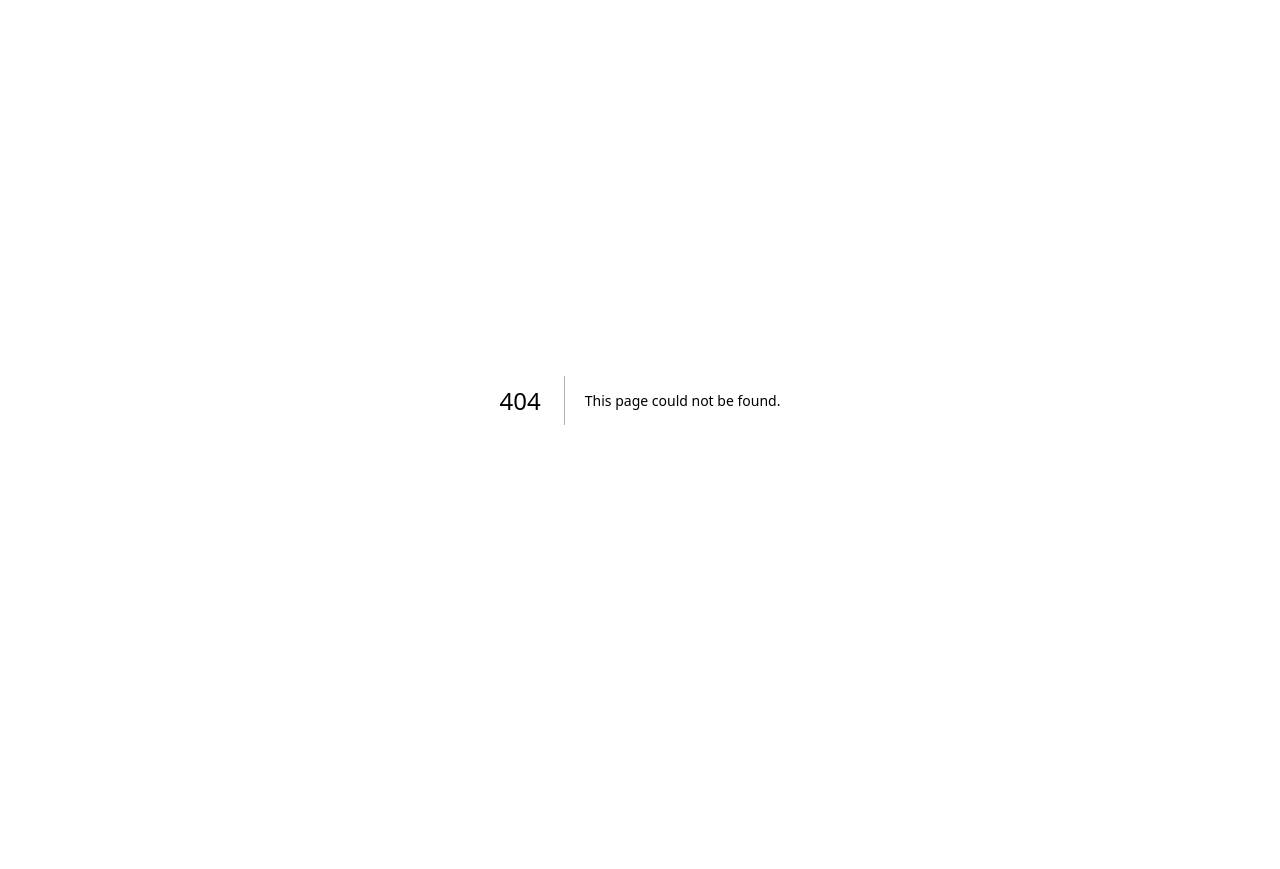
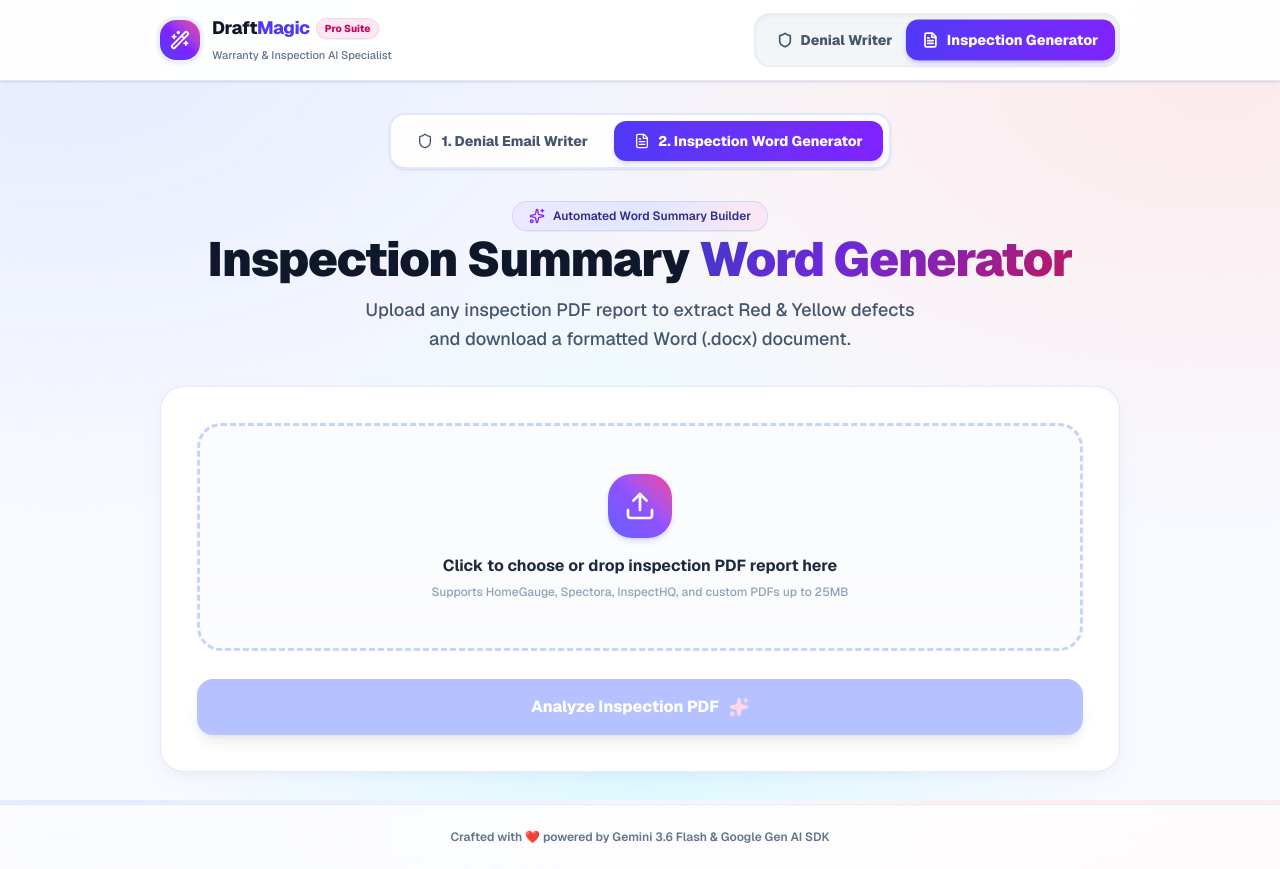
Before and after one commit to hunterom-pe/rubi-project, a Next.js app: page /inspection in a window 1280 px wide. Before the commit this address had no page. Before the commit the page ends 800 px from the top, so only its background shows below. Built offline with nearby package versions, Linux system fonts and the light colour scheme.

Commit message:
feat: add dedicated /inspection URL route so the inspection tool is directly accessible via http://localhost:3000/inspection

```diff
--- a/app/components/Navbar.jsx
+++ b/app/components/Navbar.jsx
@@ -1,17 +1,23 @@
 "use client";
 
+import Link from "next/link";
+import { usePathname } from "next/navigation";
 import { Shield, FileText, Wand2 } from "lucide-react";
 
 export default function Navbar({ activeTab, setActiveTab }) {
+  const pathname = usePathname();
+  const currentTab = activeTab || (pathname === "/inspection" ? "inspection" : "denial");
+
   return (
     <header className="bg-white/95 backdrop-blur-md border-b border-indigo-100 sticky top-0 z-[100] shadow-sm">
       <div className="max-w-5xl mx-auto px-4 sm:px-6 lg:px-8">
         <div className="flex items-center justify-between h-16 sm:h-20">
 
           {/* Brand Logo & Title */}
-          <div
+          <Link
+            href="/"
+            onClick={() => setActiveTab && setActiveTab("denial")}
             className="flex items-center gap-3 cursor-pointer group select-none"
-            onClick={() => setActiveTab("denial")}
           >
             <div className="p-2.5 bg-gradient-to-tr from-indigo-600 via-violet-600 to-pink-500 text-white rounded-2xl shadow-md group-hover:scale-105 transition-transform duration-200 ring-4 ring-indigo-50">
               <Wand2 className="w-5 h-5 stroke-[2.2]" />
@@ -29,45 +35,35 @@
                 Warranty & Inspection AI Specialist
               </span>
             </div>
-          </div>
+          </Link>
 
-          {/* Clickable Navigation Tabs */}
+          {/* Clickable Navigation Tabs with Direct Routes */}
           <nav className="flex items-center bg-slate-100/90 p-1.5 rounded-2xl border border-slate-200/80 shadow-inner relative z-50">
-            <button
-              id="tab-denial"
-              type="button"
-              onClick={(e) => {
-                e.preventDefault();
-                e.stopPropagation();
-                setActiveTab("denial");
-              }}
+            <Link
+              href="/"
+              onClick={() => setActiveTab && setActiveTab("denial")}
               className={`flex items-center gap-2 px-4 py-2.5 rounded-xl text-xs sm:text-sm font-extrabold transition-all duration-200 cursor-pointer select-none relative z-50 ${
-                activeTab === "denial"
+                currentTab === "denial"
                   ? "bg-gradient-to-r from-indigo-600 to-violet-600 text-white shadow-md shadow-indigo-500/25 scale-[1.02]"
                   : "text-slate-600 hover:text-indigo-600 hover:bg-white/80"
               }`}
             >
               <Shield className="w-4 h-4 stroke-[2.5]" />
               <span>Denial Writer</span>
-            </button>
+            </Link>
 
-            <button
-              id="tab-inspection"
-              type="button"
-              onClick={(e) => {
-                e.preventDefault();
-                e.stopPropagation();
-                setActiveTab("inspection");
-              }}
+            <Link
+              href="/inspection"
+              onClick={() => setActiveTab && setActiveTab("inspection")}
               className={`flex items-center gap-2 px-4 py-2.5 rounded-xl text-xs sm:text-sm font-extrabold transition-all duration-200 cursor-pointer select-none relative z-50 ${
-                activeTab === "inspection"
+                currentTab === "inspection"
                   ? "bg-gradient-to-r from-indigo-600 to-violet-600 text-white shadow-md shadow-indigo-500/25 scale-[1.02]"
                   : "text-slate-600 hover:text-indigo-600 hover:bg-white/80"
               }`}
             >
               <FileText className="w-4 h-4 stroke-[2.5]" />
               <span>Inspection Generator</span>
-            </button>
+            </Link>
           </nav>
 
         </div>
--- /dev/null
+++ b/app/inspection/page.js
@@ -0,0 +1,55 @@
+"use client";
+
+import Navbar from "../components/Navbar";
+import InspectionGenerator from "../components/InspectionGenerator";
+import Link from "next/link";
+import { Shield, FileText } from "lucide-react";
+
+export default function InspectionPage() {
+  return (
+    <div className="min-h-screen text-slate-900 flex flex-col justify-between">
+
+      {/* Top Navbar */}
+      <Navbar activeTab="inspection" />
+
+      {/* Main Tab View Container */}
+      <div className="mx-auto w-full py-8 px-4 sm:px-6 lg:px-8 flex-1 max-w-5xl">
+
+        {/* Secondary Page Tab Switcher */}
+        <div className="flex justify-center mb-8">
+          <div className="bg-white/90 backdrop-blur-md p-1.5 rounded-2xl border-2 border-indigo-100 shadow-sm inline-flex items-center gap-1.5">
+            <Link
+              href="/"
+              className="flex items-center gap-2 px-5 py-2.5 rounded-xl text-xs sm:text-sm font-extrabold transition-all cursor-pointer text-slate-600 hover:bg-slate-100 hover:text-indigo-600"
+            >
+              <Shield className="w-4 h-4" />
+              <span>1. Denial Email Writer</span>
+            </Link>
+
+            <Link
+              href="/inspection"
+              className="flex items-center gap-2 px-5 py-2.5 rounded-xl text-xs sm:text-sm font-extrabold transition-all cursor-pointer bg-gradient-to-r from-indigo-600 to-violet-600 text-white shadow-md shadow-indigo-500/20"
+            >
+              <FileText className="w-4 h-4" />
+              <span>2. Inspection Word Generator</span>
+            </Link>
+          </div>
+        </div>
+
+        {/* INSPECTION SUMMARY WORD GENERATOR */}
+        <div className="animate-in fade-in duration-300">
+          <InspectionGenerator />
+        </div>
+
+      </div>
+
+      {/* Playful Footer */}
+      <footer className="text-center text-xs text-slate-500 py-6 border-t border-indigo-100 bg-white/80 backdrop-blur-md">
+        <p className="font-semibold">
+          Crafted with ❤️ powered by Gemini 3.6 Flash & Google Gen AI SDK
+        </p>
+      </footer>
+
+    </div>
+  );
+}
--- a/app/page.js
+++ b/app/page.js
@@ -3,6 +3,7 @@
 import { useState, useEffect } from "react";
 import Navbar from "./components/Navbar";
 import InspectionGenerator from "./components/InspectionGenerator";
+import Link from "next/link";
 import {
   Shield, Sparkles, Copy, Check, AlertCircle, RefreshCw,
   Info, FileText, Send, History, Trash2, ExternalLink, Search, Clock, Download, ChevronRight, Bookmark, Wand2, Zap, HeartHandshake
@@ -208,11 +209,11 @@
       {/* Main Tab View Container */}
       <div className={`mx-auto w-full py-8 px-4 sm:px-6 lg:px-8 flex-1 ${activeTab === "inspection" ? "max-w-5xl" : "max-w-3xl"}`}>
 
-        {/* Secondary Page Tab Switcher */}
+        {/* Secondary Page Tab Switcher with Direct Links */}
         <div className="flex justify-center mb-8">
           <div className="bg-white/90 backdrop-blur-md p-1.5 rounded-2xl border-2 border-indigo-100 shadow-sm inline-flex items-center gap-1.5">
-            <button
-              type="button"
+            <Link
+              href="/"
               onClick={() => setActiveTab("denial")}
               className={`flex items-center gap-2 px-5 py-2.5 rounded-xl text-xs sm:text-sm font-extrabold transition-all cursor-pointer ${
                 activeTab === "denial"
@@ -222,10 +223,10 @@
             >
               <Shield className="w-4 h-4" />
               <span>1. Denial Email Writer</span>
-            </button>
+            </Link>
 
-            <button
-              type="button"
+            <Link
+              href="/inspection"
               onClick={() => setActiveTab("inspection")}
               className={`flex items-center gap-2 px-5 py-2.5 rounded-xl text-xs sm:text-sm font-extrabold transition-all cursor-pointer ${
                 activeTab === "inspection"
@@ -235,7 +236,7 @@
             >
               <FileText className="w-4 h-4" />
               <span>2. Inspection Word Generator</span>
-            </button>
+            </Link>
           </div>
         </div>
 
```
